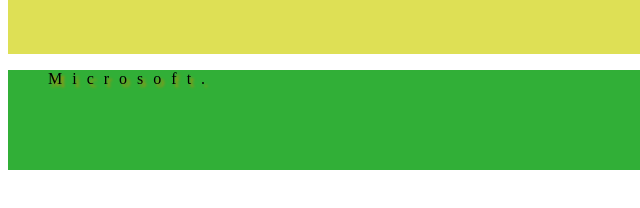
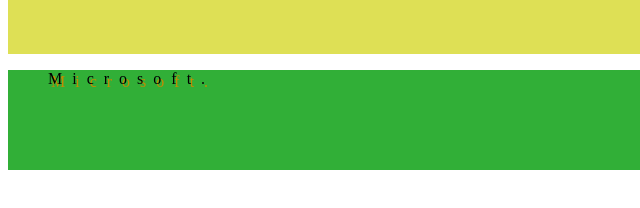
Before and after one commit to RigilDelft/udemy, a plain HTML site: page CSS/14. textdecoration.html in a window 1280 px wide. Shown: the part 186-394 px from the top of the page, 0-640 px from the left. Drawn offline with Linux system fonts and the light colour scheme.

Commit message:
Positioning

```diff
--- a/CSS/14. textdecoration.html
+++ b/CSS/14. textdecoration.html
@@ -25,7 +25,7 @@
                 height: 100px;
                 width: auto;
                 letter-spacing: 10px;
-                text-shadow: 3px 3px 3px #c18c04;
+                text-shadow: 3px 3px #c18c04;
                 text-indent: 40px;
             }
             .great {
```
